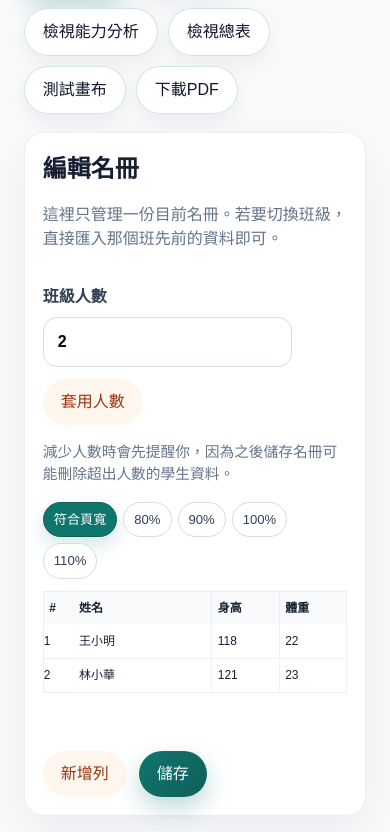
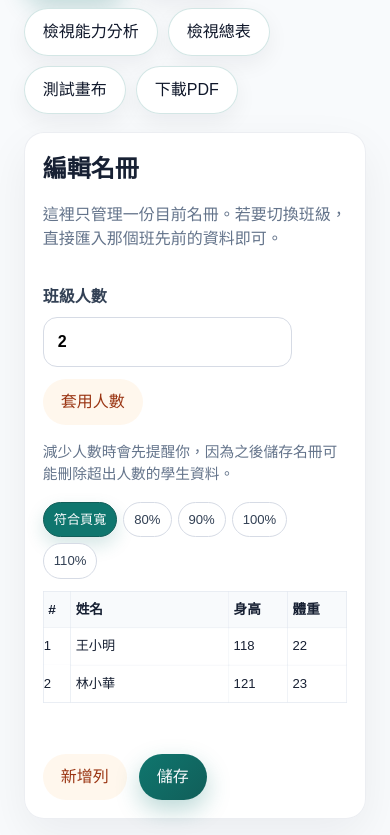
Before and after one commit to falcon12400/fitness-test-tool, a React (Vite) app: page / in a window 390 px wide. Shown: the part 456-1291 px from the top of the page. Built offline with nearby package versions, Linux system fonts and the light colour scheme.

Commit message:
Tighten roster columns and enlarge labels

```diff
--- a/src/styles.css
+++ b/src/styles.css
@@ -248,25 +248,25 @@ button {
 }
 
 .roster-sheet {
-  min-width: 430px;
+  min-width: 400px;
 }
 
 .roster-sheet th:nth-child(1),
 .roster-sheet td:nth-child(1) {
-  min-width: 42px;
-  width: 42px;
+  min-width: 36px;
+  width: 36px;
 }
 
 .roster-sheet th:nth-child(2),
 .roster-sheet td:nth-child(2) {
-  min-width: 148px;
+  min-width: 150px;
 }
 
 .roster-sheet th:nth-child(3),
 .roster-sheet td:nth-child(3),
 .roster-sheet th:nth-child(4),
 .roster-sheet td:nth-child(4) {
-  min-width: 72px;
+  min-width: 56px;
 }
 
 .sheet-shell {
@@ -745,7 +745,7 @@ tbody tr.is-selected {
 
   .roster-sheet th,
   .roster-sheet td {
-    font-size: 1.06rem;
+    font-size: 1.08rem;
   }
 
   .sheet-playground th {
@@ -753,7 +753,8 @@ tbody tr.is-selected {
   }
 
   .roster-sheet th {
-    padding: 10px 8px;
+    padding: 10px 6px;
+    font-size: 1.12rem;
   }
 
   .sheet-cell,
@@ -766,8 +767,8 @@ tbody tr.is-selected {
   .roster-sheet .sheet-cell,
   .roster-sheet .sheet-input {
     min-height: 46px;
-    padding: 11px 8px;
-    font-size: 1.06rem;
+    padding: 11px 6px;
+    font-size: 1.08rem;
   }
 
   .table-editor {
```
